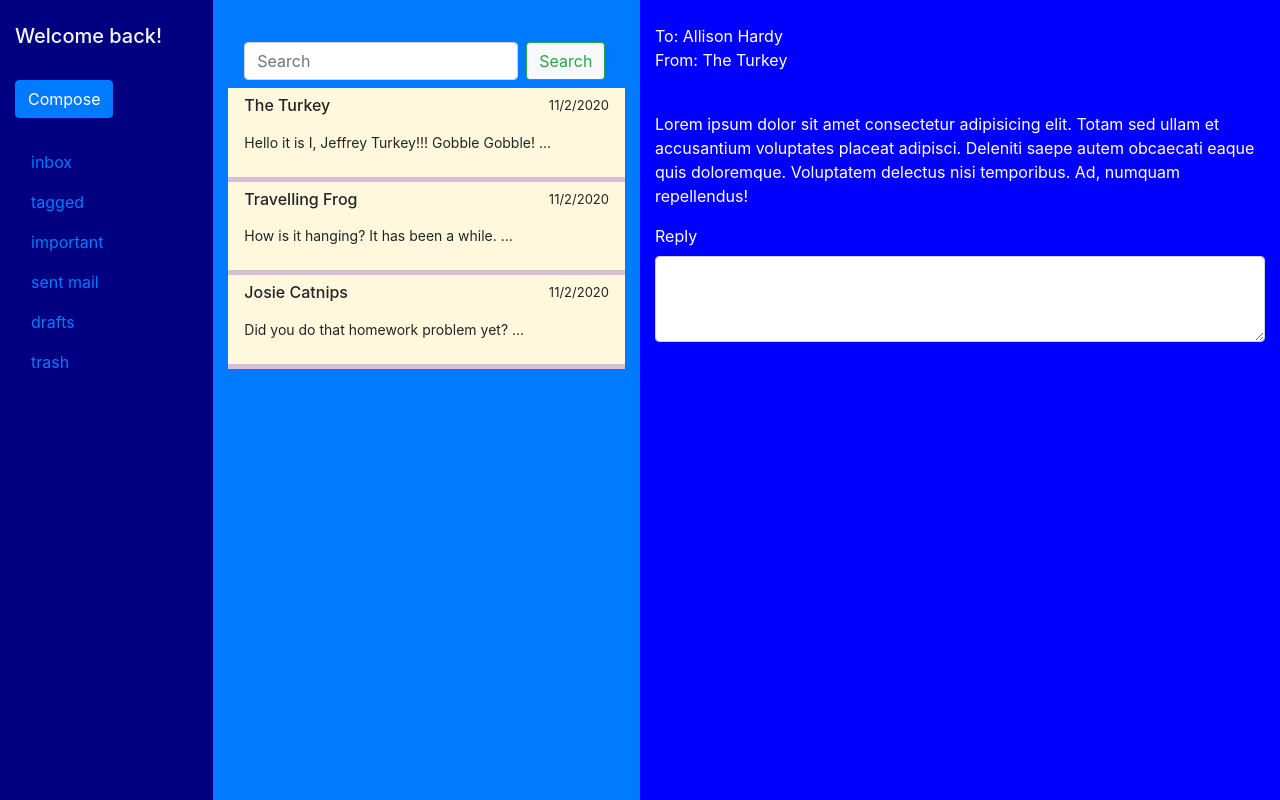
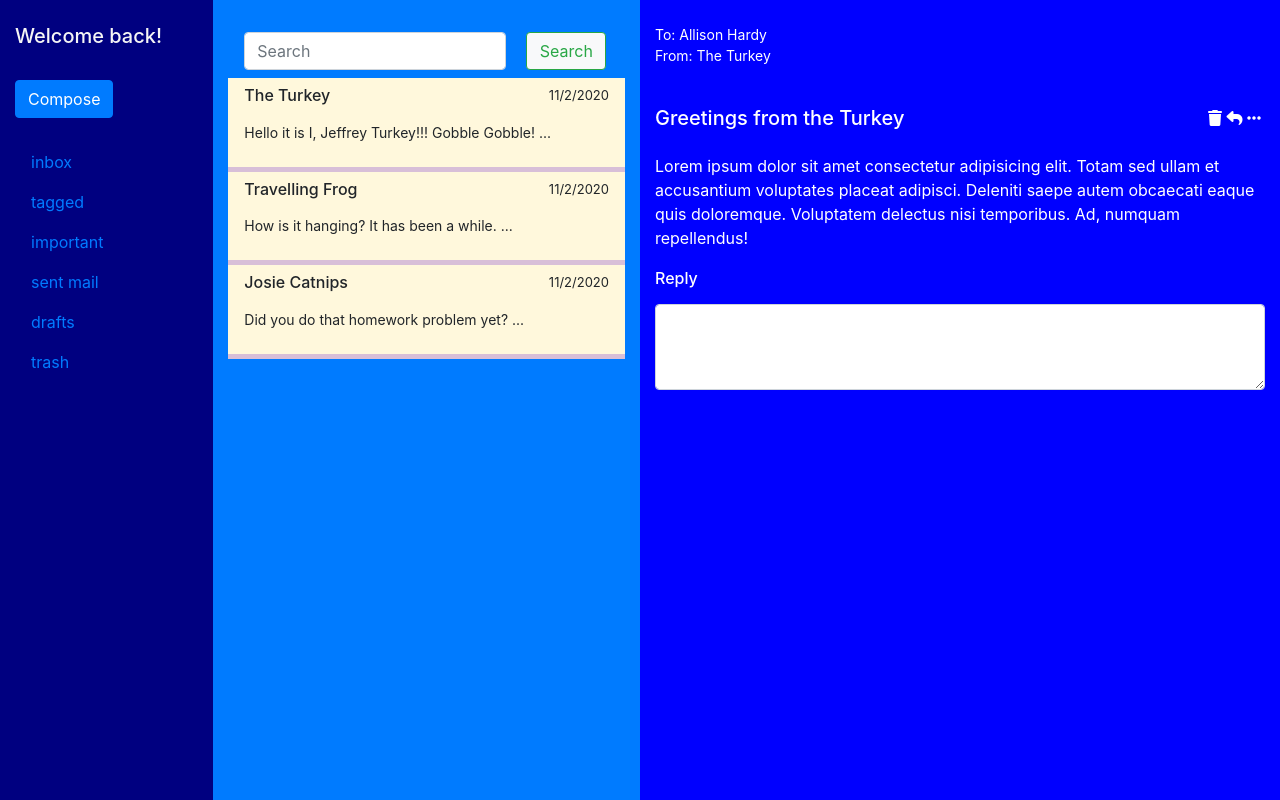
Before and after one commit to crabbyroboto/Allison-Hardy-Cohort209-Email-Template, a plain HTML site: page index.html in a window 1280 px wide. Drawn offline with nearby package versions, Linux system fonts and the light colour scheme.

Commit message:
This is the final final commit

```diff
--- a/index.html
+++ b/index.html
@@ -8,10 +8,10 @@
     <link rel="stylesheet" href="styles.css">
 </head>
 <body>
-    <div class="container-fluid overflow-hidden">
+    <div class="container-fluid">
         <div class="row">
-          <div class="col-md-2 cell1 vh-100">
-            <h5 class = "py-4 welcome">Welcome back!</h5>
+          <div class="col-md-2 py-4 cell1">
+            <h5 class = "pb-4 welcome">Welcome back!</h5>
             <button type="button" class="btn btn-primary">Compose</button>
             <ul class="nav flex-column py-4">
               <li class="nav-item">
@@ -36,12 +36,11 @@
           </div>
           <div class="col-md-4 cell2 py-4">
 
-            <nav class="navbar navbar-light justify-content-start nav1">
-              <a class="navbar-brand"></a>
-              <form class="form-inline">
+            <nav class="navbar navbar-light nav1">
+              <div class = "wrapper">
                 <input class="form-control mr-sm-2" type="search" placeholder="Search" aria-label="Search">
-                <button class="btn btn-outline-success my-2 my-sm-0 bg-light" type="submit">Search</button>
-              </form>
+                <button class="btn btn-outline-success my-sm-0 bg-light" type="submit">Search</button>
+              </div>
             </nav>
             <div class= "px-3 py-2 email">
               <div class = "header"><h6>The Turkey</h6><p class = "date">11/2/2020</p></div>
@@ -56,17 +55,27 @@
               <p>Did you do that homework problem yet? ...</p>
             </div>
           </div>
-          <div class="col-md-6 vh-100 cell3">
+          <div class="col-md-6 vh-100 py-4 cell3">
             <div>
 
-              <p class = "py-4">To: Allison Hardy <br>
+              <p class = "pb-4 to-from">To: Allison Hardy <br>
                  From: The Turkey</p>
+
+              <div class = "email-header pb-3 pr-1">
+                <h5>Greetings from the Turkey</h5>
+                <div>
+                  <i class="fas fa-trash"></i>
+                  <i class="fas fa-reply"></i>
+                  <i class="fas fa-ellipsis-h"></i>
+                </div>
+
+              </div>
               <p>Lorem ipsum dolor sit amet consectetur adipisicing elit. Totam sed ullam et accusantium voluptates placeat adipisci. Deleniti saepe autem obcaecati eaque quis doloremque. Voluptatem delectus nisi temporibus. Ad, numquam repellendus!</p>
             </div>
 
           <form class = "align-bottom">
             <div class="form-group">
-              <label for="reply">Reply</label>
+              <label for="reply"><h6>Reply</h6></label>
               <textarea class="form-control" id="reply" rows="3"></textarea>
             </div>
           </form>
@@ -78,5 +87,6 @@
 
     <script src="https://code.jquery.com/jquery-3.5.1.slim.min.js" integrity="sha384-DfXdz2htPH0lsSSs5nCTpuj/zy4C+OGpamoFVy38MVBnE+IbbVYUew+OrCXaRkfj" crossorigin="anonymous"></script>
     <script src="https://cdn.jsdelivr.net/npm/bootstrap@4.5.3/dist/js/bootstrap.bundle.min.js" integrity="sha384-ho+j7jyWK8fNQe+A12Hb8AhRq26LrZ/JpcUGGOn+Y7RsweNrtN/tE3MoK7ZeZDyx" crossorigin="anonymous"></script>
+    <script src="https://kit.fontawesome.com/d3e6e6d35b.js" crossorigin="anonymous"></script>
 </body>
 </html>
--- a/styles.css
+++ b/styles.css
@@ -31,6 +31,12 @@
     background-color: whitesmoke;
 }
 
+.email-header {
+    display: flex;
+    justify-content: space-between;
+
+}
+
 
 .header {
     display: flex;
@@ -43,6 +49,24 @@
     background-color: #007bff;
 }
 
+.to-from {
+    font-size: 14px;
+}
+
 .welcome {
     color: whitesmoke;
 }
+
+.wrapper {
+    display: flex;
+    justify-content: space-between;
+}
+
+.wrapper input {
+    display: inline-block;
+    width: calc(100% - 100px);
+}
+
+.wrapper button {
+    width: 80px;
+}
```
